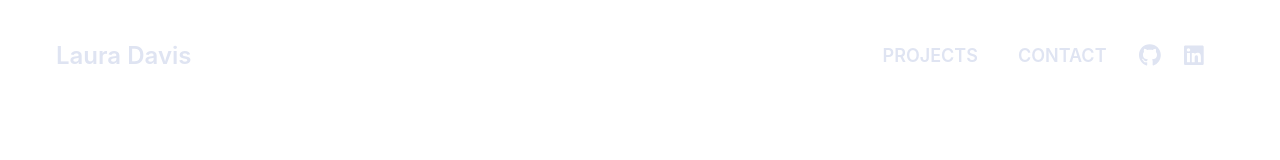
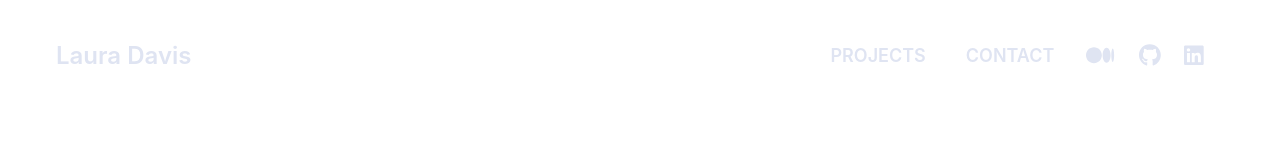
Before and after one commit to lbd1607/portfolio, a Next.js app: page /components/Navbar in a window 1280 px wide. Shown: the top 160 px of the page. Built offline with nearby package versions, Linux system fonts and the light colour scheme.

Commit message:
Add Medium icon and link to nav

```diff
--- a/pages/components/Navbar.tsx
+++ b/pages/components/Navbar.tsx
@@ -1,7 +1,7 @@
+import "@fortawesome/fontawesome-svg-core/styles.css";
+import { FontAwesomeIcon } from "@fortawesome/react-fontawesome";
+import Link from "next/link";
 import React from "react";
-import { FontAwesomeIcon } from "@fortawesome/react-fontawesome";
-import "@fortawesome/fontawesome-svg-core/styles.css";
-import Link from "next/link";
 
 export default function Navbar() {
   const [navbarOpen, setNavbarOpen] = React.useState(false);
@@ -50,6 +50,16 @@ export default function Navbar() {
             </li>{" "}
             <li className=" py-1">
               <a
+                href="medium.com/@davislaura"
+                target="_blank"
+                rel="noreferrer"
+                className="cursor-pointer"
+              >
+                <FontAwesomeIcon icon={["fab", "medium"]} size="lg" />
+              </a>
+            </li>
+            <li className=" py-1">
+              <a
                 href="https://github.com/lbd1607"
                 target="_blank"
                 rel="noreferrer"
```
Also changed, not shown: pages/_app.tsx (+11 -7 lines).
